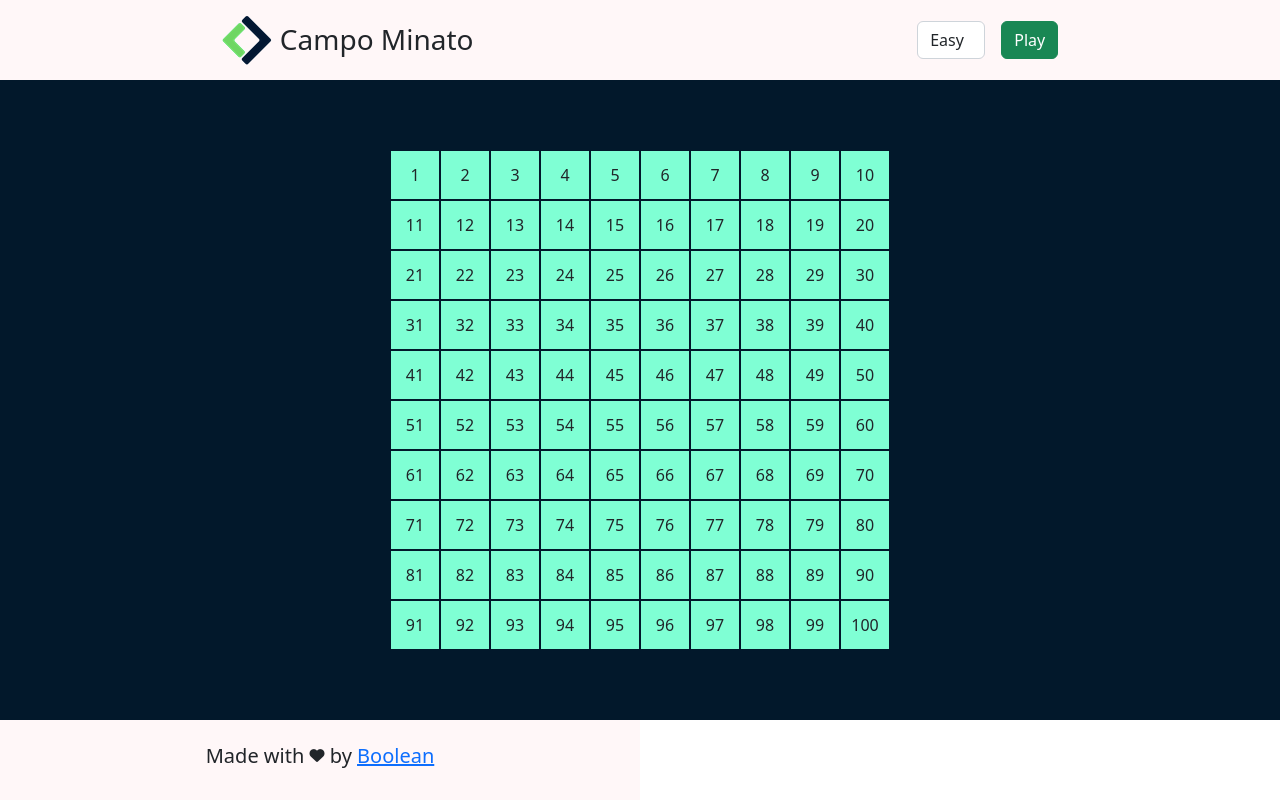
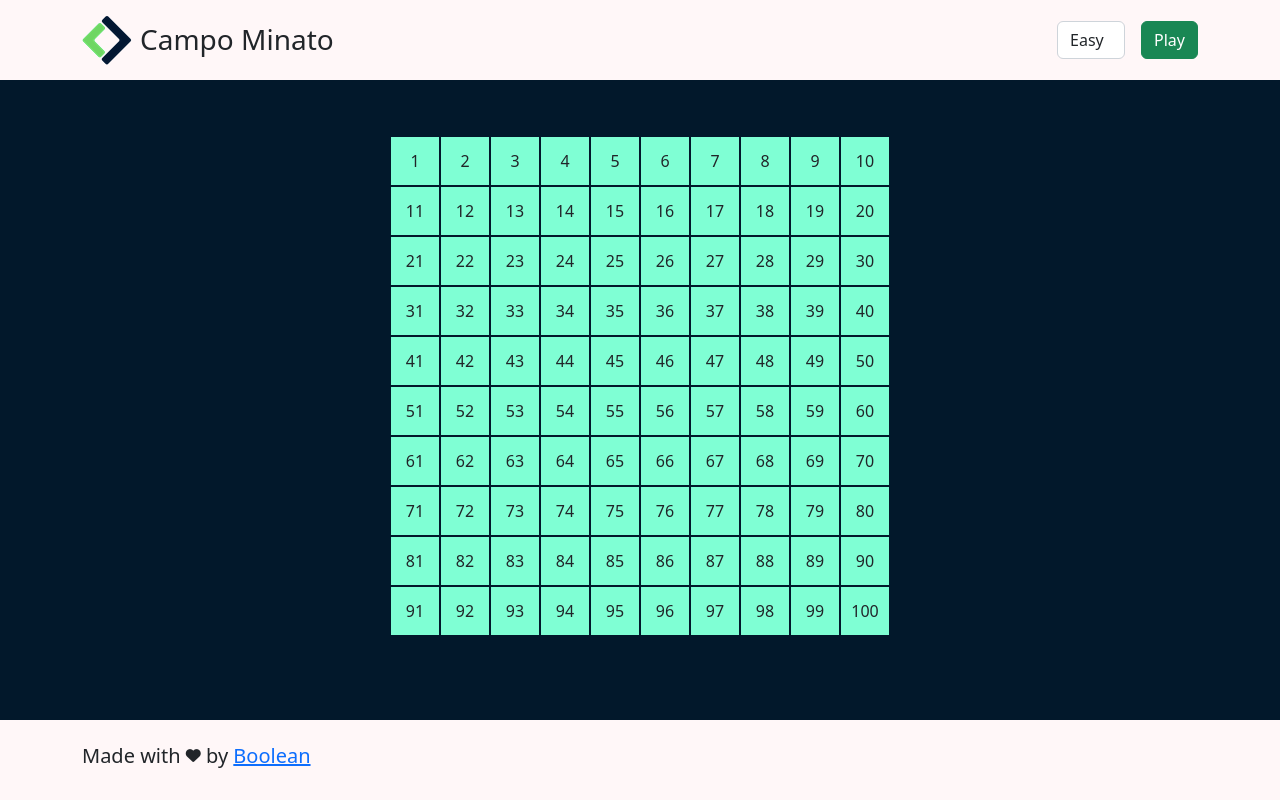
Before and after one commit to LuisGonzalez27/js-campominato, a plain HTML site: page index.html in a window 1280 px wide. Both pictures are taken after a click on the button "Play". Drawn offline with nearby package versions, Linux system fonts and the light colour scheme.

Commit message:
sist. layout

```diff
--- a/css/style.css
+++ b/css/style.css
@@ -11,8 +11,11 @@ header, footer{
     background-color: var(--white-snow);
     height: 80px;
 }
+body{
+    background-color: var(--white-snow);
+}
 main{
-    height: calc(100vh - 160px);
+    height: calc(100vh - 150px);
     overflow-y: auto;
     background-color: var(--oxford-blue);
 }
@@ -38,7 +41,7 @@ main{
     background-color: var(--red-crismon);
 }
 footer{
-    width: 50%;
+    width: 100%;
     position: fixed;
     bottom: 0;
 }
--- a/index.html
+++ b/index.html
@@ -16,7 +16,7 @@
 </head>
 <body>
     <div class="vh-100">
-        <header class="d-flex justify-content-around align-items-center">
+        <header class="container d-flex justify-content-between align-items-center">
             <div class="d-flex align-items-end">
                 <img src="./img/Logo.png" alt="Logo">
                 <h3 class="ms-2">Campo Minato</h3>
@@ -30,12 +30,18 @@
                 <button id="play" type="button" class="btn btn-success btn-rounded" onclick="myFunction()">Play</button>
             </div>
         </header>
-        <main class="d-flex align-items-center justify-content-center">
-            <h2 id="myDIV" class="text-center text-white pt-3">Seleziona il livello <br> e premi il pulsante Play.</h2>
-            <div id="bomb-game" class="d-flex justify-content-center"></div>
+        <main>
+            <div id="text-game" class="text-white d-flex justify-content-center h3 mt-4"></div>
+            <div id="text-lost" class="text-white d-flex justify-content-center h3"></div>
+            <div class="d-flex justify-content-center py-3">
+                <h2 id="myDIV" class="text-center text-white pt-3">Seleziona il livello <br> e premi il pulsante Play.</h2>
+                <div id="bomb-game" class="d-flex justify-content-center"></div>
+            </div>
         </main>
-        <footer class="d-flex justify-content-center align-items-center">
+        <footer class="d-flex align-items-center">
+            <div class="container">
                 <h5>Made with <i class="fa-solid fa-heart fa-xs"></i> by <a href="#">Boolean</a></h5>
+            </div>
         </footer>
     </div>
 
--- a/js/script.js
+++ b/js/script.js
@@ -4,6 +4,12 @@
 
 const playButton = document.getElementById('play');
 function play(){
+
+    const textGame = document.getElementById('text-game');
+    textGame.innerHTML = '';
+    const textLost = document.getElementById('text-lost');
+    textLost.innerHTML = '';
+
     let numCell;
     const playground = document.getElementById('bomb-game');
     playground.innerHTML = '';
@@ -54,7 +60,6 @@ function play(){
     // funzione che asegna colore alla cella quando si fa click
     function clickCell(){
         if(bombsPosition.includes(num)){
-            console.log('hai perso');
             endGame();
         }
         else{
@@ -62,8 +67,8 @@ function play(){
             score++;
             console.log('punteggio attuale ' + score);
             cell.removeEventListener('click', clickCell);
+            textGame.innerHTML = 'Punteggio : ' + score ;
             if(score === MAX_ATTEMPT){
-                console.log('hai vinto');
                  endGame();
             }
         }
@@ -93,6 +98,14 @@ function play(){
             }
             allCell[i].classList.add('click-none');
         }
+        if(score === MAX_ATTEMPT){
+            console.log('hai vinto');
+            textLost.innerHTML = 'Hai Vinto!';
+        }
+        else{
+            console.log('hai perso');
+            textLost.innerHTML = 'Hai Perso!';
+        }
     }
 };
 playButton.addEventListener('click', play);
```
